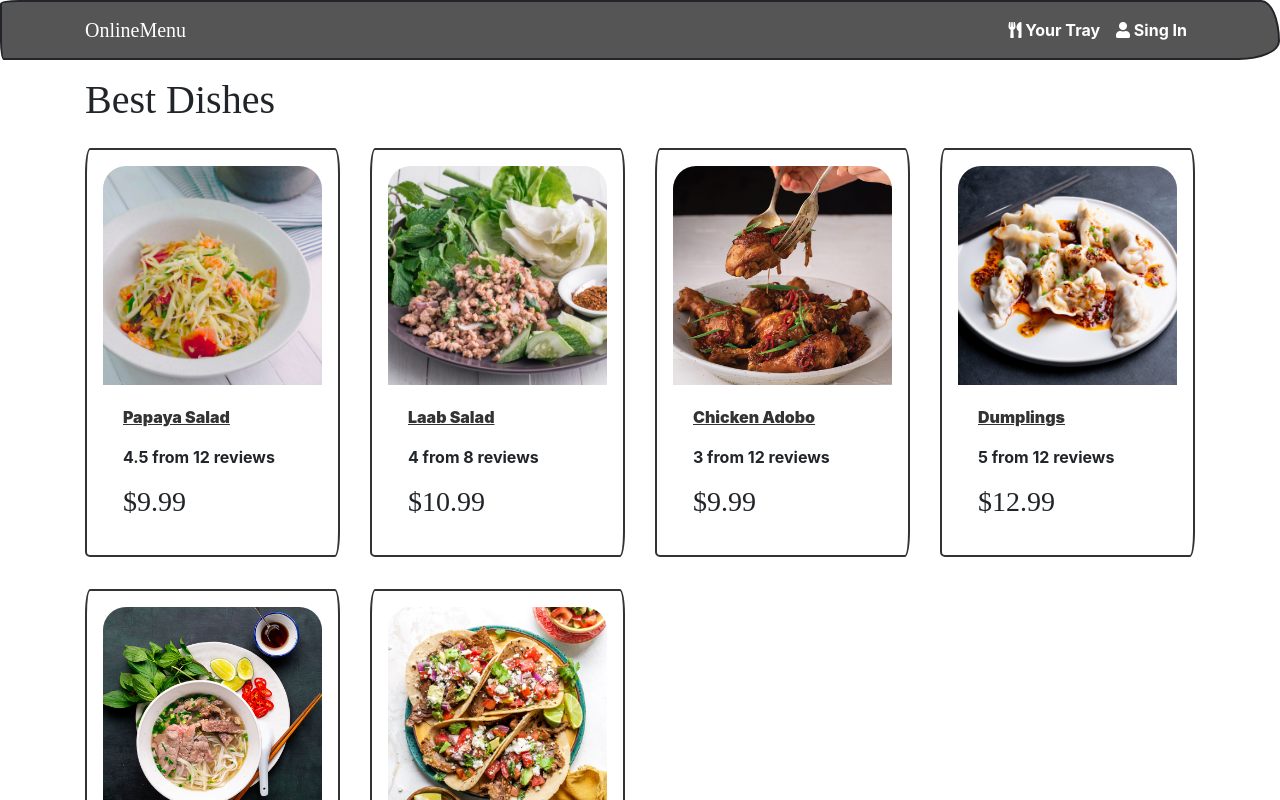
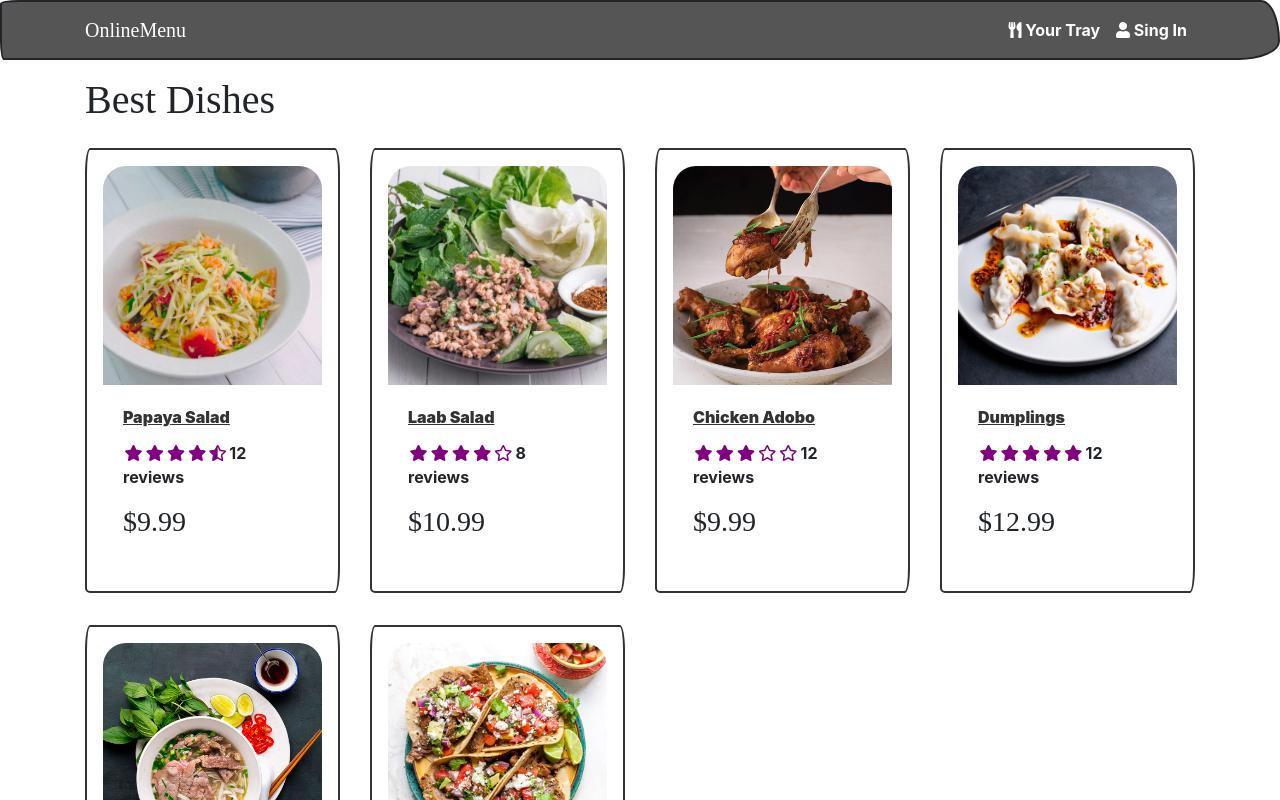
Before and after one commit to mguaraz120/onlineMenu, a React (Create React App) app in the folder frontend/: page / in a window 1280 px wide. Shown: the top 800 px of the page. Built offline with nearby package versions, Linux system fonts and the light colour scheme; a web font is replaced by a local one.

Commit message:
Created dish page and rating component

```diff
--- a/frontend/src/components/Dish.js
+++ b/frontend/src/components/Dish.js
@@ -1,5 +1,6 @@
 import React from 'react'
 import { Card } from 'react-bootstrap'
+import Rating from './Rating'
 
 const Dish = ({dish}) => {
     return (
@@ -15,9 +16,7 @@ const Dish = ({dish}) => {
             </a>
 
             <Card.Text as='div'>
-                <div className='my-3'>
-                    {dish.rating} from {dish.numReviews} reviews
-                </div>
+                <Rating value={dish.rating} text={`${dish.numReviews} reviews`}/>
             </Card.Text>
             <Card.Text as='h3'>
                 ${dish.price}
--- /dev/null
+++ b/frontend/src/components/Rating.js
@@ -0,0 +1,39 @@
+import React from 'react'
+
+import PropTypes from 'prop-types'
+
+const Rating = ({ value, text, color}) => {
+    return (
+        <div className='rating'>
+            <span>
+                <i style={{color}} className={value >= 1 ? 'fas fa-star' : value >= 0.5 ? 'fas fa-star-half-alt' : 'far fa-star'}></i>
+            </span>
+            <span>
+                <i style={{color}} className={value >= 2 ? 'fas fa-star' : value >= 1.5 ? 'fas fa-star-half-alt' : 'far fa-star'}></i>
+            </span>
+            <span>
+                <i style={{color}} className={value >= 3 ? 'fas fa-star' : value >= 2.5 ? 'fas fa-star-half-alt' : 'far fa-star'}></i>
+            </span>
+            <span>
+                <i style={{color}} className={value >= 4 ? 'fas fa-star' : value >= 3.5 ? 'fas fa-star-half-alt' : 'far fa-star'}></i>
+            </span>
+            <span>
+                <i style={{color}} className={value >= 5 ? 'fas fa-star' : value >= 4.5 ? 'fas fa-star-half-alt' : 'far fa-star'}></i>
+            </span>
+            <span>{text && text }</span>
+        </div>
+    )
+}
+
+Rating.defaultProps ={
+    color: '#800080'
+}
+
+Rating.propTypes = {
+
+    value: PropTypes.number,
+    text: PropTypes.string.isRequired,
+    color: PropTypes.string
+}
+
+export default Rating
--- a/frontend/src/index.css
+++ b/frontend/src/index.css
@@ -1,3 +1,11 @@
 main {
 	min-height: 80vh;
 }
+
+h3 {
+	padding: 1rem 0;
+}
+
+.rating span {
+	margin: 0.1rem;
+}
--- a/frontend/src/screens/HomeScreen.js
+++ b/frontend/src/screens/HomeScreen.js
@@ -10,7 +10,7 @@ const HomeScreen = () => {
             <h1>Best Dishes</h1>
             <Row>
                 {dishes.map(dish => (
-                    <Col sm={12} md={6} lg={4} xl={3}>
+                    <Col key={dish._id} sm={12} md={6} lg={4} xl={3}>
                     <Dish dish={dish}/>
                     </Col>
                 ))}
```
